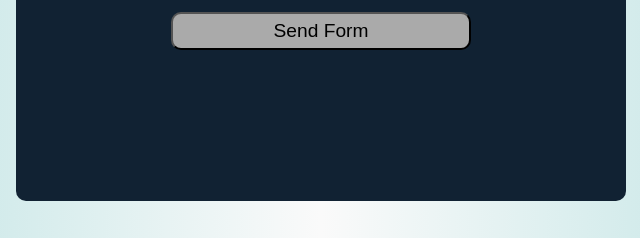
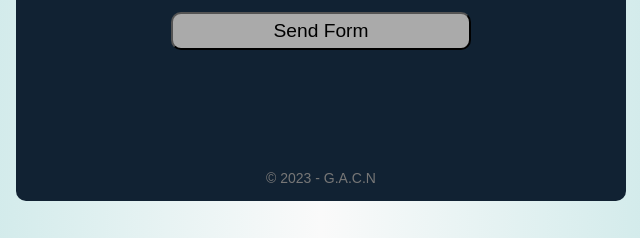
Before and after one commit to canogerman/Clase6.ejercicio, a plain HTML site: page index.html in a window 1280 px wide. Shown: the part 649-887 px from the top of the page, 319-959 px from the left. Drawn offline with Linux system fonts and the light colour scheme.

Commit message:
Merge branch 'main' of github.com:canogerman/Clase6.ejercicio

```diff
--- a/index.css
+++ b/index.css
@@ -1,3 +1,7 @@
+html {
+  background: linear-gradient(to right, #addddd, #fafafa, #addddd);
+}
+
 body {
   color: #fff;
   font-family: sans-serif;
@@ -64,6 +68,9 @@ input[type="submit"]:hover {
   color: #fff;
 }
 
-html {
-  background: linear-gradient(to right, #addddd, #fafafa, #addddd);
+div.copyright {
+  text-align: center;
+  font-size: 14px;
+  color: #777;
+  padding-top: 100px;
 }
--- a/index.html
+++ b/index.html
@@ -20,14 +20,15 @@
         type="password"
         placeholder="Confirm pasword"
         id="password-confirm"
+        required
       />
       <input type="date" placeholder="Birthday" id="birthday" />
       <label for="newsletter-checkbox"
         >I have verified that the data is correct.
         <input type="checkbox" id="newsletter-checkbox" required
       /></label>
-
       <input type="submit" value="Send Form" />
+      <div class="copyright">&copy; 2023 - G.A.C.N</div>
     </form>
 
     <script src="./index.js"></script>
```
